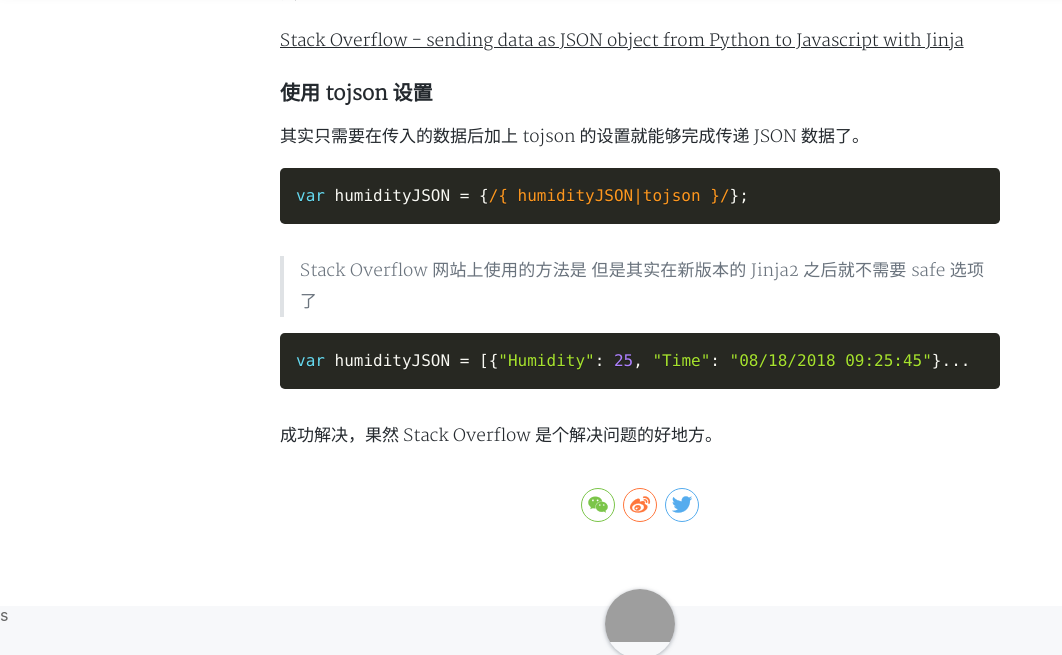
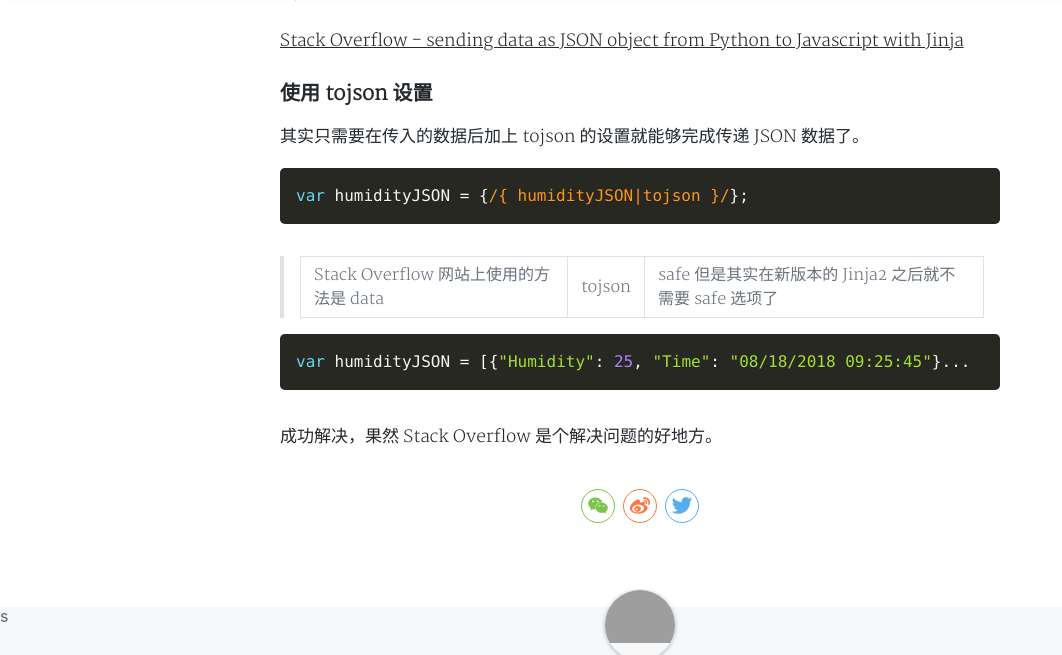
Before and after one commit to cometeme/cometeme.github.io, a Jekyll site: the page built from _posts/2018-08-18-[flask]在 Jinja2 中插入 JSON 数据.md, in a window 1280 px wide and 900 px high, scrolled down 1174 px, cut to the strip 0-655 px from the top of the window. Shown: the whole strip, without its empty margins (0-1062 px from the left). Built offline with Jekyll 4.4.1, drawn with Linux system fonts in a browser that asks for light colours; nearby versions of some CDN libraries; comment, search, counter and statistics services are not loaded; a style sheet for code colours, icons or effects is not loaded.

Commit message:
Update 2018-08-18-[flask]在 Jinja2 中插入 JSON 数据.md

````diff
--- a/_posts/2018-08-18-[flask]在 Jinja2 中插入 JSON 数据.md
+++ b/_posts/2018-08-18-[flask]在 Jinja2 中插入 JSON 数据.md
@@ -36,7 +36,7 @@
 var humidityJSON = {/{ humidityJSON|tojson }/};
 ```
 
-> Stack Overflow 网站上使用的方法是 {{ data|tojson|safe }} 但是其实在新版本的 Jinja2 之后就不需要 safe 选项了
+> Stack Overflow 网站上使用的方法是 data|tojson|safe 但是其实在新版本的 Jinja2 之后就不需要 safe 选项了
 
 ```javascript
 var humidityJSON = [{"Humidity": 25, "Time": "08/18/2018 09:25:45"}...
````
